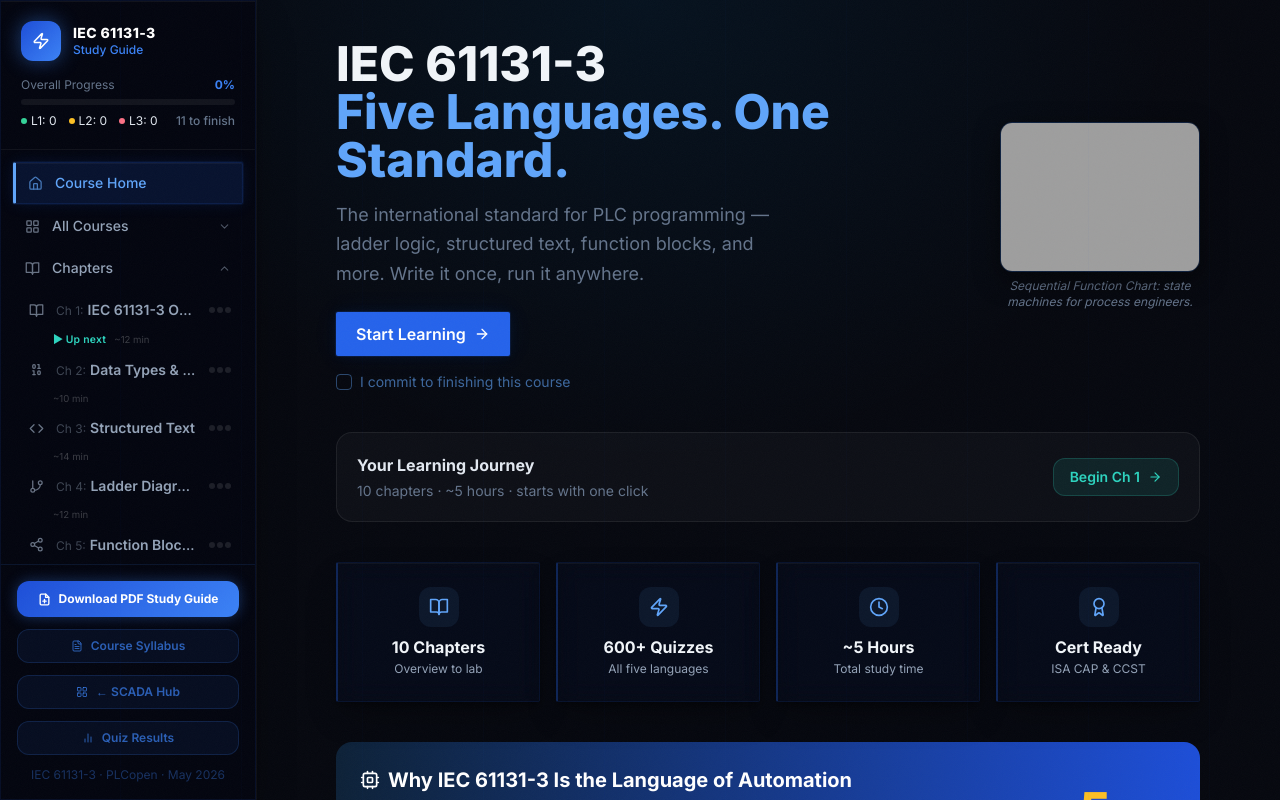
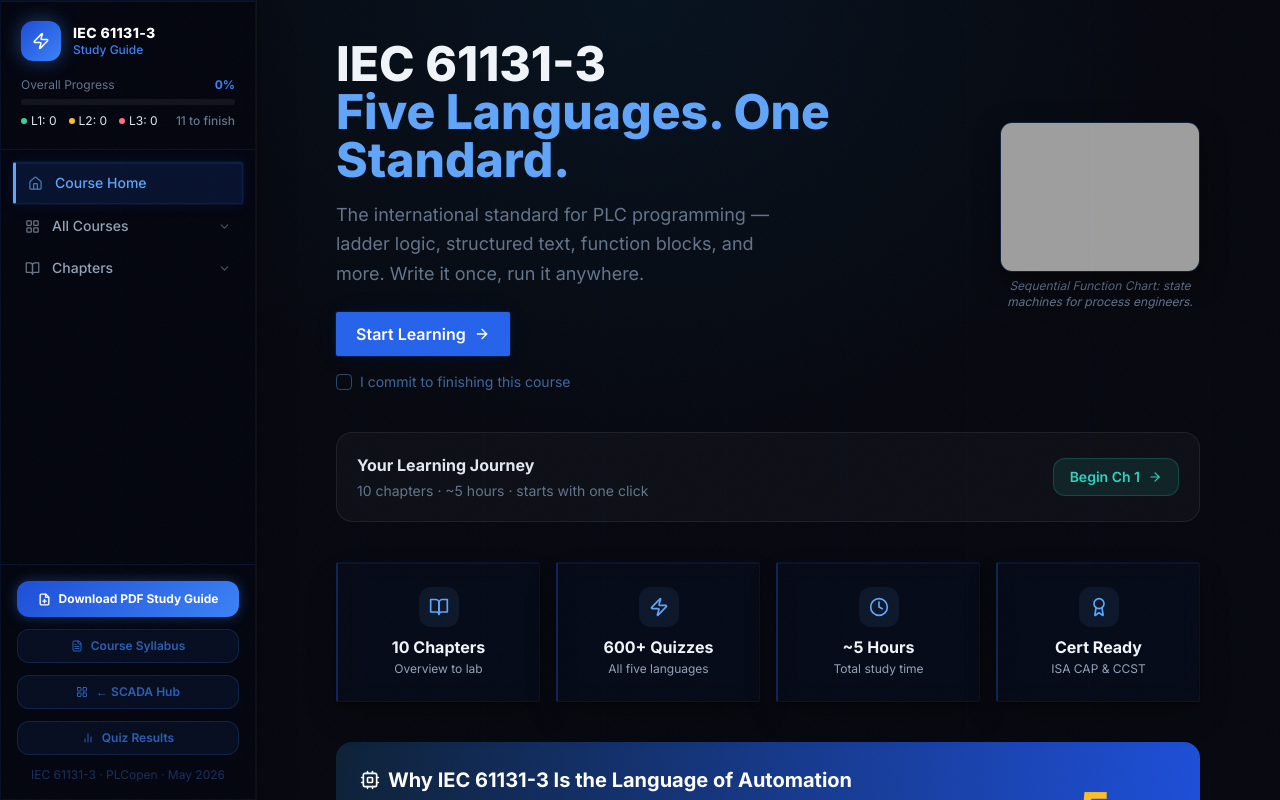
Before and after one commit to BarbosaRicardo/iec61131-study-guide, a React (Vite) app in the folder site/: page / in a window 1280 px wide. Shown: the top 800 px of the page. Built offline with nearby package versions, Linux system fonts and the light colour scheme; grey boxes are pictures that could not be loaded.

Commit message:
fix: collapse chapters dropdown by default on startup

```diff
--- a/site/src/components/Sidebar.jsx
+++ b/site/src/components/Sidebar.jsx
@@ -22,7 +22,7 @@ export default function Sidebar() {
   const [loginError, setLoginError] = useState('')
   const [loginLoading, setLoginLoading] = useState(false)
   const [showGuides, setShowGuides] = useState(false)
-  const [showChapters, setShowChapters] = useState(true)
+  const [showChapters, setShowChapters] = useState(false)
   const [showTraining, setShowTraining] = useState(false)
 
   useEffect(() => {
```
Also changed, not shown: 2 other files (tests, documents, lock files or other folders).
